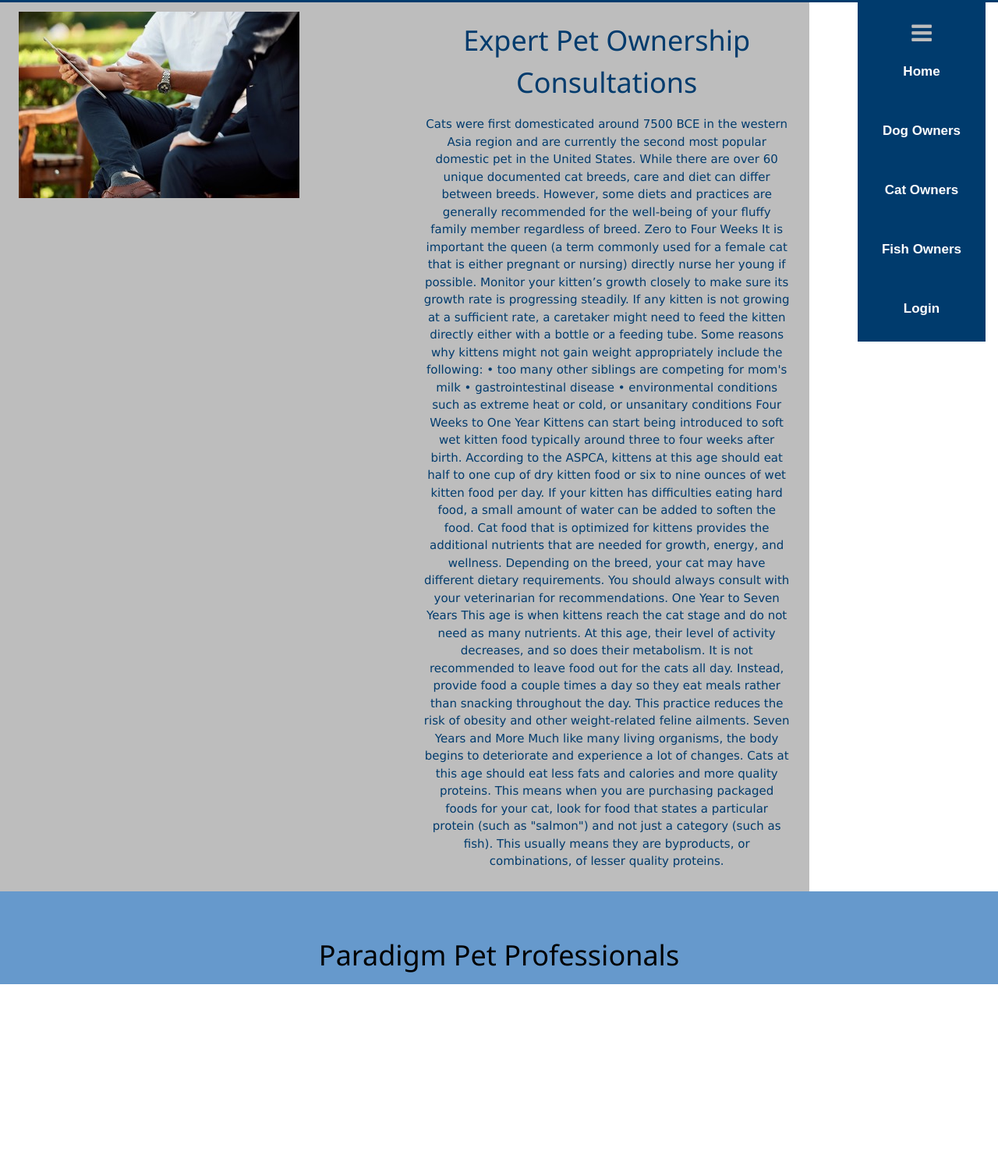
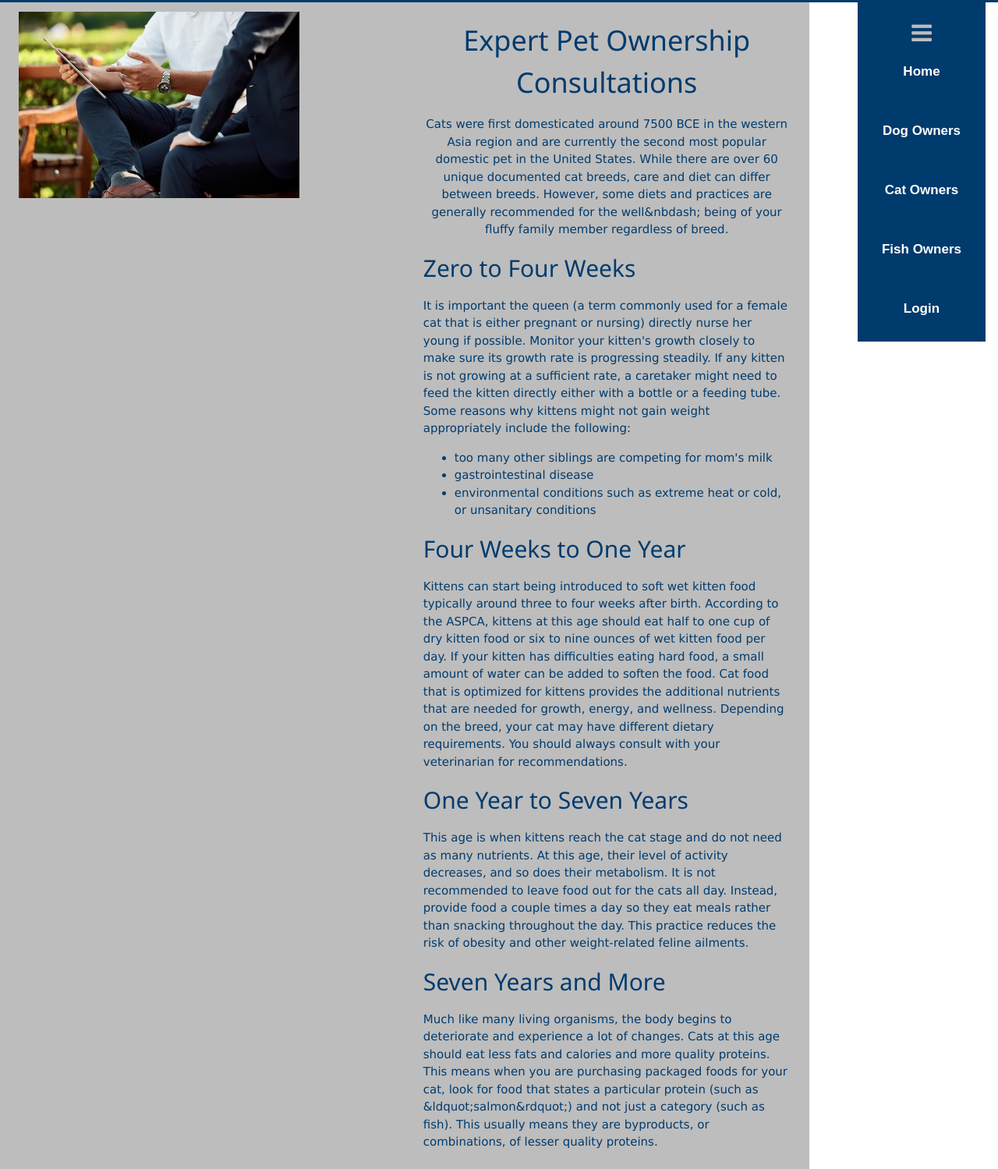
Before and after one commit to jakechood/learning, a plain HTML site: page petpros/cat-owners.html in a window 1280 px wide. Shown: the part 101-1600 px from the top of the page at 78% size. Before the commit the page ends 1363 px from the top, so only its background shows below. Drawn offline with nearby package versions, Linux system fonts and the light colour scheme.

Commit message:
Updates html entities cat-owners.html

```diff
--- a/petpros/cat-owners.html
+++ b/petpros/cat-owners.html
@@ -61,22 +61,23 @@
             <div class="w3-col m6 w3-padding-large">
                 <aside id="mainAside" class="w3-content">
                     <h1 class="w3-center">Expert Pet Ownership Consultations</h1>
-                    <p class="w3-center">Cats were first domesticated around 7500 BCE in the western Asia region and are currently the second most popular domestic pet in the United States. While there are over 60 unique documented cat breeds, care and diet can differ between breeds. However, some diets and practices are generally recommended for the well-being of your fluffy family member regardless of breed.
+                    <p class="w3-center">Cats were first domesticated around 7500 BCE in the western Asia region and are currently the second most popular domestic pet in the United States&period; While there are over 60 unique documented cat breeds&comma; care and diet can differ between breeds&period; However&comma; some diets and practices are generally recommended for the well&nbdash; being of your fluffy family member regardless of breed&period;
 
-                        Zero to Four Weeks
-                        It is important the queen (a term commonly used for a female cat that is either pregnant or nursing) directly nurse her young if possible. Monitor your kitten’s growth closely to make sure its growth rate is progressing steadily. If any kitten is not growing at a sufficient rate, a caretaker might need to feed the kitten directly either with a bottle or a feeding tube. Some reasons why kittens might not gain weight appropriately include the following:
-                        •	too many other siblings are competing for mom's milk
-                        •	gastrointestinal disease
-                        •	environmental conditions such as extreme heat or cold, or unsanitary conditions
+                        <h2>Zero to Four Weeks</h2>
+                        <p>It is important the queen &lpar;a term commonly used for a female cat that is either pregnant or nursing&rpar; directly nurse her young if possible&period; Monitor your kitten&apos;s growth closely to make sure its growth rate is progressing steadily&period; If any kitten is not growing at a sufficient rate&comma; a caretaker might need to feed the kitten directly either with a bottle or a feeding tube&period; Some reasons why kittens might not gain weight appropriately include the following&colon;
+                    <ul>
+                        <li>too many other siblings are competing for mom's milk</li>
+                        <li>gastrointestinal disease</li>
+                    	 <li>environmental conditions such as extreme heat or cold, or unsanitary conditions</li>
+                    </ul>
+                    <h2>Four Weeks to One Year</h2>
+                    <p>Kittens can start being introduced to soft wet kitten food typically around three to four weeks after birth&period; According to the ASPCA&comma; kittens at this age should eat half to one cup of dry kitten food or six to nine ounces of wet kitten food per day&period; If your kitten has difficulties eating hard food&comma; a small amount of water can be added to soften the food&period; Cat food that is optimized for kittens provides the additional nutrients that are needed for growth&comma; energy&comma; and wellness&period; Depending on the breed&comma; your cat may have different dietary requirements&period; You should always consult with your veterinarian for recommendations&period;
+                        </p>
+                        <h2>One Year to Seven Years</h2>
+                        <p>This age is when kittens reach the cat stage and do not need as many nutrients&period; At this age&comma; their level of activity decreases&comma; and so does their metabolism&period; It is not recommended to leave food out for the cats all day&period; Instead&comma; provide food a couple times a day so they eat meals rather than snacking throughout the day&period; This practice reduces the risk of obesity and other weight-related feline ailments&period;
 
-                        Four Weeks to One Year
-                        Kittens can start being introduced to soft wet kitten food typically around three to four weeks after birth. According to the ASPCA, kittens at this age should eat half to one cup of dry kitten food or six to nine ounces of wet kitten food per day. If your kitten has difficulties eating hard food, a small amount of water can be added to soften the food. Cat food that is optimized for kittens provides the additional nutrients that are needed for growth, energy, and wellness. Depending on the breed, your cat may have different dietary requirements. You should always consult with your veterinarian for recommendations.
-
-                        One Year to Seven Years
-                        This age is when kittens reach the cat stage and do not need as many nutrients. At this age, their level of activity decreases, and so does their metabolism. It is not recommended to leave food out for the cats all day. Instead, provide food a couple times a day so they eat meals rather than snacking throughout the day. This practice reduces the risk of obesity and other weight-related feline ailments.
-
-                        Seven Years and More
-                        Much like many living organisms, the body begins to deteriorate and experience a lot of changes. Cats at this age should eat less fats and calories and more quality proteins. This means when you are purchasing packaged foods for your cat, look for food that states a particular protein (such as "salmon") and not just a category (such as fish). This usually means they are byproducts, or combinations, of lesser quality proteins.
+                        <h2>Seven Years and More</h2>
+                        <p>Much like many living organisms&comma; the body begins to deteriorate and experience a lot of changes&period; Cats at this age should eat less fats and calories and more quality proteins&period; This means when you are purchasing packaged foods for your cat&comma; look for food that states a particular protein &lpar;such as &ldquot;salmon&rdquot;&rpar; and not just a category &lpar;such as fish&rpar;&period; This usually means they are byproducts&comma; or combinations&comma; of lesser quality proteins&period;
                         </p>
                 </aside>
             </div>
```
